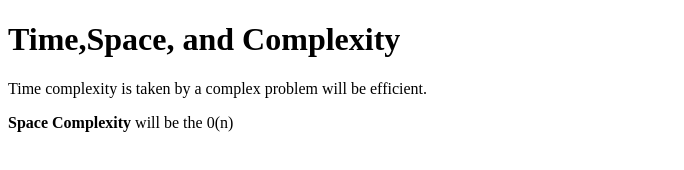
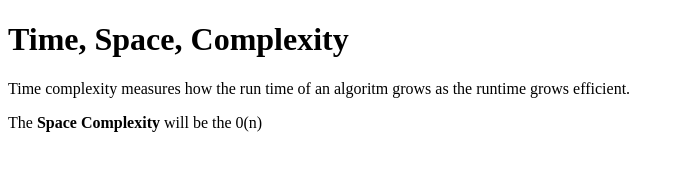
Before and after one commit to acciojob/time-and-space-complexity-singhraj123, a website: page main.html in a window 1280 px wide. Shown: the whole page, without its empty margins (0-684 px from the left). Drawn offline with Linux system fonts and the light colour scheme.

Commit message:
created a submission

```diff
--- a/main.html
+++ b/main.html
@@ -8,9 +8,9 @@
 
 <body>
 	<!-- the entire body must be written by student -->
-	<h1>Time,Space, and Complexity</h1>
-	<p>Time complexity   is taken by a complex problem will be efficient.</p>
-	<p><b>Space Complexity</b> will be the 0(n)</p>
+	<h1>Time, Space, Complexity</h1>
+	<p>Time complexity measures how the run time of an algoritm grows as the runtime grows efficient.</p>
+	<p>The <b>Space Complexity</b> will be the 0(n)</p>
 
     <script type="text/javascript" src="./script.js">
 </script>
```
